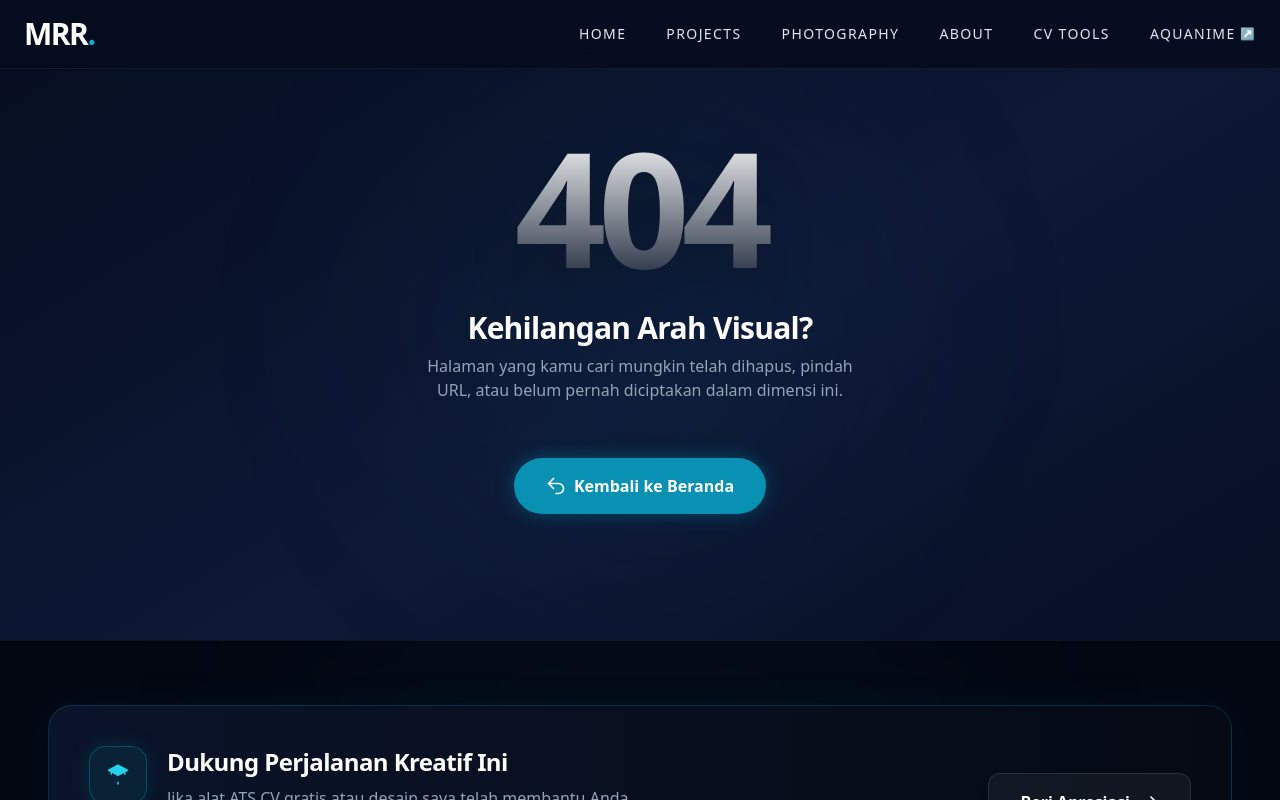
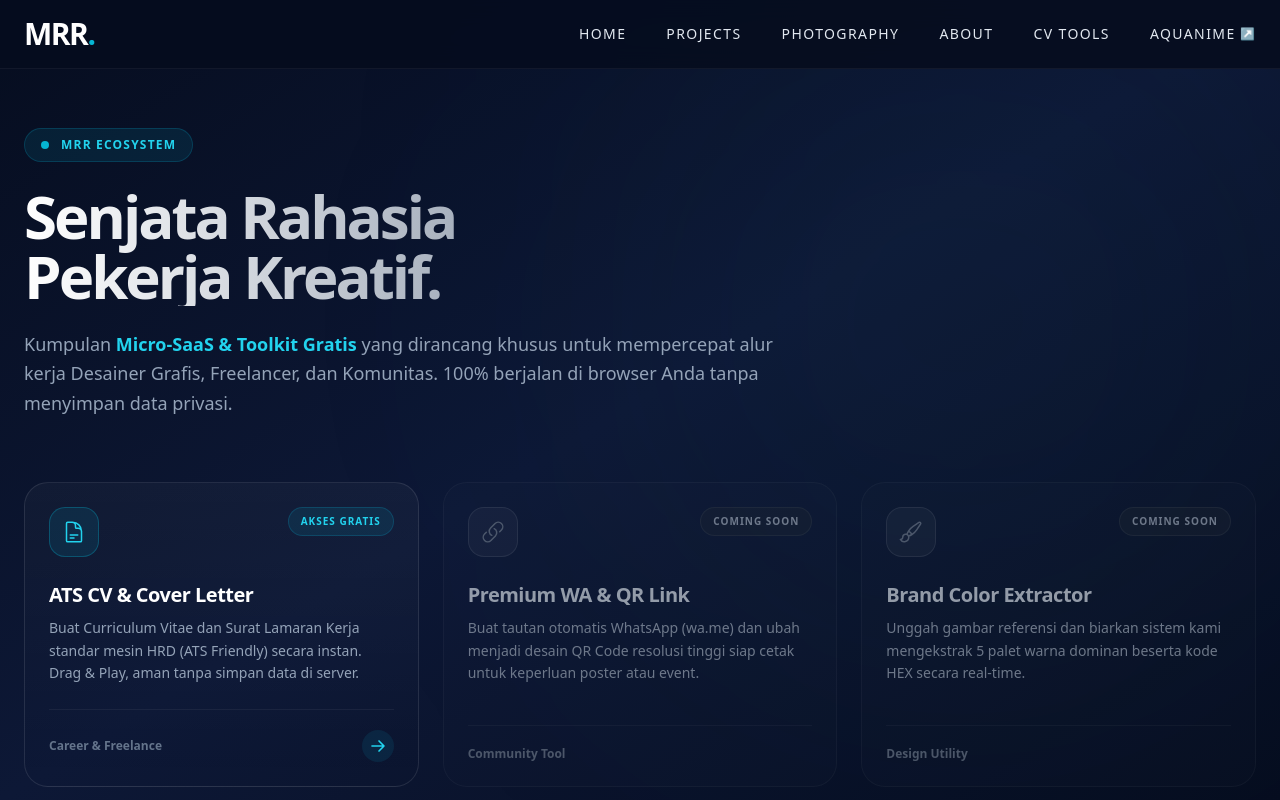
Before and after one commit to Rafli161102/CV-MRR, a Next.js app: page /toolkit in a window 1280 px wide. Before the commit this address had no page. Shown: the top 800 px of the page. Built offline with nearby package versions, Linux system fonts and the light colour scheme.

Commit message:
Create toolkit/page.jsx

```diff
--- /dev/null
+++ b/src/app/toolkit/page.jsx
@@ -0,0 +1,41 @@
+import { toolkits } from '../../data/toolkitDB';
+import ToolCard from '../../components/ToolCard';
+
+export const metadata = {
+  title: 'Toolkit Gratis | MRR Ecosystem',
+  description: 'Kumpulan Micro-SaaS dan utilitas gratis untuk desainer, freelancer, dan pekerja kreatif persembahan Muhammad Rafli Ramadhan.',
+};
+
+export default function ToolkitPage() {
+  return (
+    <div className="min-h-screen pt-32 pb-20 px-6">
+      <div className="max-w-[1400px] mx-auto">
+
+        {/* Header Halaman (Typographic Hierarchy) */}
+        <div className="max-w-3xl mb-16 relative z-10">
+          <div className="inline-flex items-center gap-3 px-4 py-2 rounded-full bg-cyan-500/10 border border-cyan-500/20 text-cyan-400 text-xs font-bold tracking-widest uppercase mb-6">
+            <span className="w-2 h-2 rounded-full bg-cyan-500 animate-pulse"></span>
+            MRR Ecosystem
+          </div>
+          <h1 className="text-4xl md:text-6xl font-black text-transparent bg-clip-text bg-gradient-to-r from-white to-slate-500 tracking-tighter mb-6">
+            Senjata Rahasia <br/> Pekerja Kreatif.
+          </h1>
+          <p className="text-lg text-slate-400 leading-relaxed">
+            Kumpulan <span className="text-cyan-400 font-semibold">Micro-SaaS & Toolkit Gratis</span> yang dirancang khusus untuk mempercepat alur kerja Desainer Grafis, Freelancer, dan Komunitas. 100% berjalan di browser Anda tanpa menyimpan data privasi.
+          </p>
+        </div>
+
+        {/* Grid Etalase Toolkit (Golden Ratio layout logic) */}
+        <div className="grid grid-cols-1 md:grid-cols-2 xl:grid-cols-3 gap-6 relative z-10">
+          {toolkits.map((tool) => (
+            <ToolCard key={tool.id} tool={tool} />
+          ))}
+        </div>
+
+        {/* Background Hiasan Abstrak */}
+        <div className="fixed top-0 right-0 w-[50vw] h-[50vw] bg-cyan-900/10 rounded-full blur-[150px] pointer-events-none -z-10"></div>
+        <div className="fixed bottom-0 left-0 w-[40vw] h-[40vw] bg-indigo-900/10 rounded-full blur-[150px] pointer-events-none -z-10"></div>
+      </div>
+    </div>
+  );
+}
```
